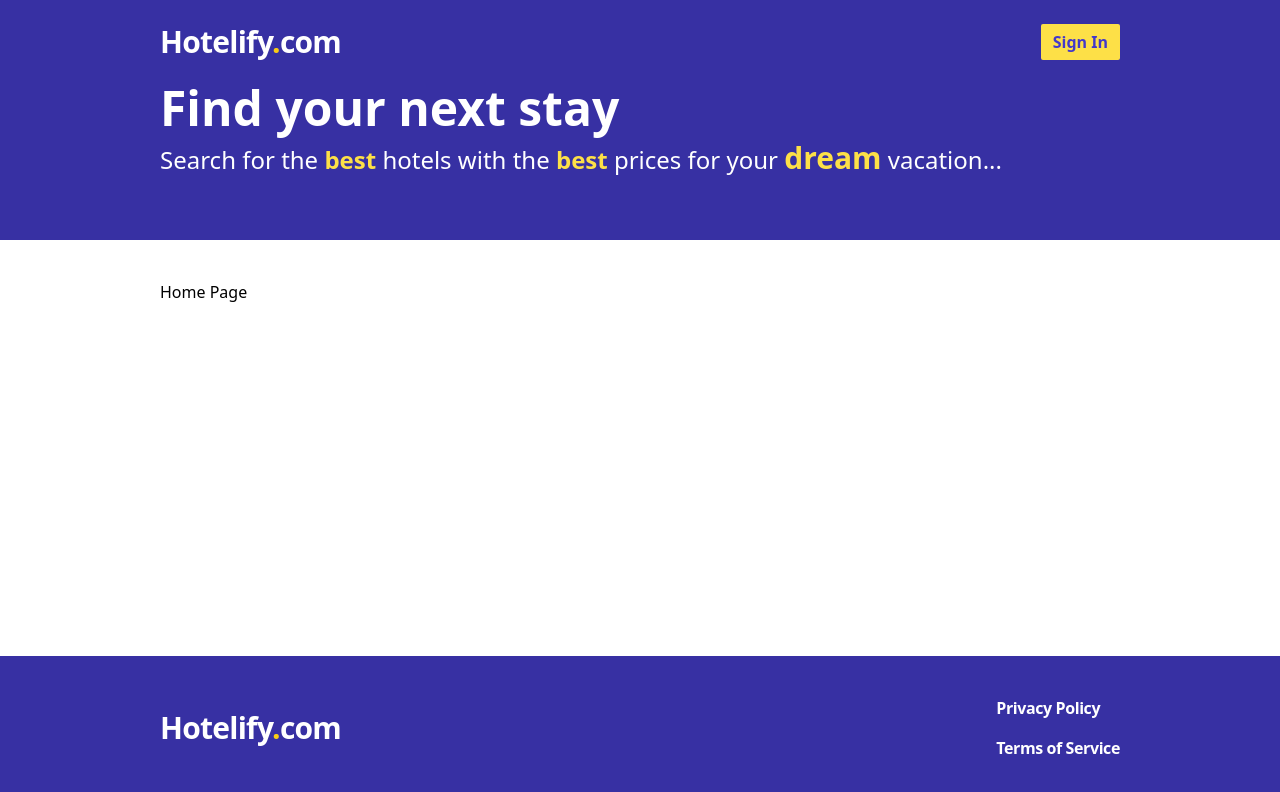
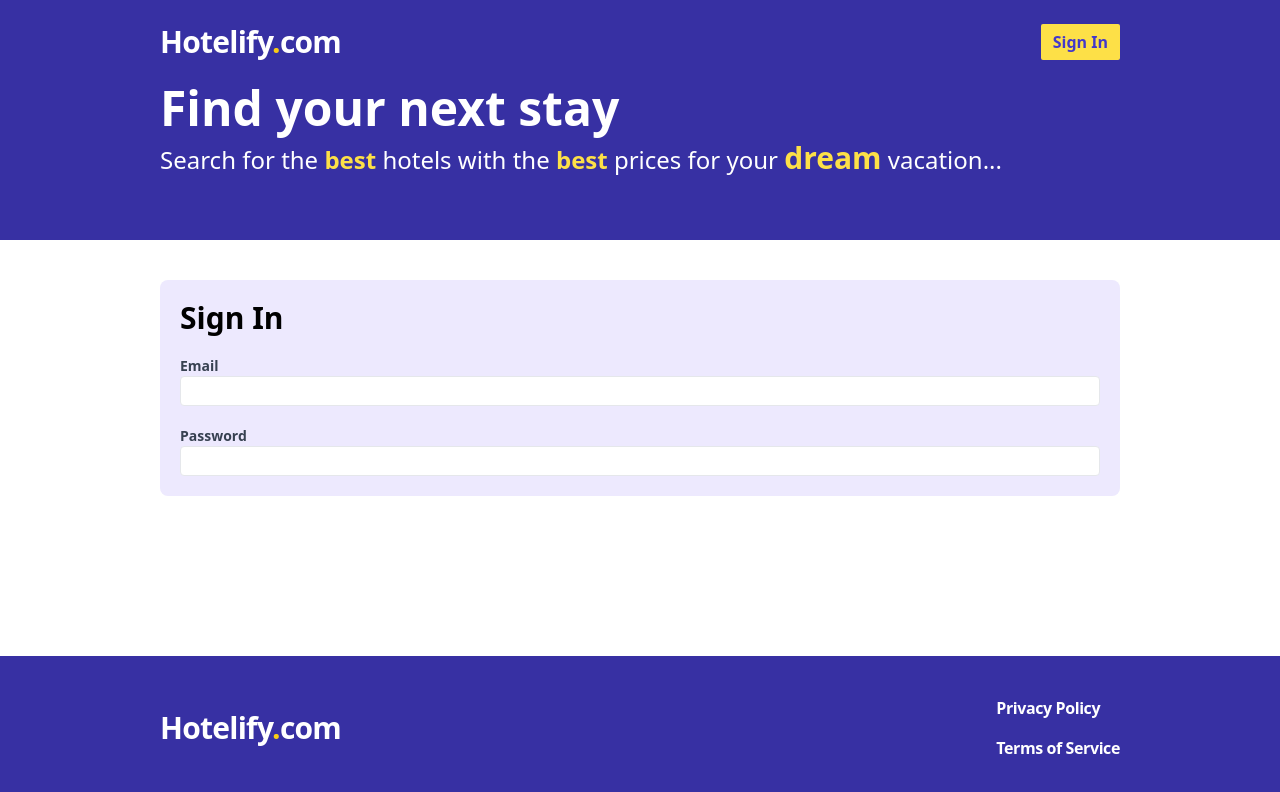
Before and after one commit to Kinshu-Learner/Hotelify, a React (Vite) app in the folder frontend/: page /sign-in in a window 1280 px wide. Before the commit this address led to /. Shown: the top 792 px of the page. Built offline with nearby package versions, Linux system fonts and the light colour scheme; no server answers.

Commit message:
Made the basic sign in page

```diff
--- a/frontend/src/App.tsx
+++ b/frontend/src/App.tsx
@@ -1,21 +1,14 @@
-import {
-  BrowserRouter,
-  Routes,
-  Route,
-  Navigate
-} from 'react-router-dom';
-import Layout from './layouts/Layout';
-import Register from './pages/Register';
+import { BrowserRouter, Routes, Route, Navigate } from "react-router-dom";
+import Layout from "./layouts/Layout";
+import Register from "./pages/Register";
+import SignIn from "./pages/SignIn";
 
 function App() {
-
   return (
     <BrowserRouter>
-
       <Routes>
-
         <Route
-          path='/'
+          path="/"
           element={
             <Layout>
               <p className="">Home Page</p>
@@ -24,7 +17,7 @@ function App() {
         />
 
         <Route
-          path='/search'
+          path="/search"
           element={
             <Layout>
               <p className="">Search Page</p>
@@ -32,18 +25,28 @@ function App() {
           }
         />
 
-        <Route path='/register' element = {
-          <Layout>
-            <Register />
-          </Layout>
-        } />
+        <Route
+          path="/register"
+          element={
+            <Layout>
+              <Register />
+            </Layout>
+          }
+        />
 
-        <Route path='*' element={<Navigate to='/' />} />
+        <Route
+          path="sign-in"
+          element={
+            <Layout>
+              <SignIn />
+            </Layout>
+          }
+        />
 
+        <Route path="*" element={<Navigate to="/" />} />
       </Routes>
-
     </BrowserRouter>
-  )
+  );
 }
 
-export default App
+export default App;
--- a/frontend/src/layouts/Layout.tsx
+++ b/frontend/src/layouts/Layout.tsx
@@ -1,19 +1,17 @@
-import Footer from '../components/Footer';
-import Header from '../components/Header';
-import Hero from '../components/Hero';
+import Footer from "../components/Footer";
+import Header from "../components/Header";
+import Hero from "../components/Hero";
 
 interface Props {
   children: React.ReactNode;
 }
 
-const Layout = ({children} : Props) => {
+const Layout = ({ children }: Props) => {
   return (
     <div className="flex flex-col min-h-screen">
       <Header />
       <Hero />
-            <div className="container mx-auto py-10 flex-1">      {/* To be tested (center)*/}
-                {children}
-            </div>
+      <div className="container mx-auto py-10 flex-1">{children}</div>
       <Footer />
     </div>
   );
--- /dev/null
+++ b/frontend/src/pages/SignIn.tsx
@@ -0,0 +1,50 @@
+import { useForm } from "react-hook-form";
+
+export type SignInFormData = {
+  email: string;
+  password: string;
+};
+
+const SignIn = () => {
+  const {
+    register,
+    formState: { errors },
+  } = useForm<SignInFormData>();
+  return (
+    <form className="flex bg-violet-100 p-5 rounded-lg flex-col gap-5">
+      <h2 className="text-3xl font-bold">Sign In</h2>
+
+      <label className="text-gray-700 text-sm font-bold flex-1">
+        Email
+        <input
+          type="email"
+          className="border rounded w-full py-1 px-2 font-normal focus:outline-none focus:border-indigo-500"
+          {...register("email", { required: "This field is required" })}
+        ></input>
+        {errors.email && (
+          <span className="text-yellow-600">{errors.email.message}</span>
+        )}
+      </label>
+
+      <label className="text-gray-700 text-sm font-bold flex-1">
+        Password
+        <input
+          type="password"
+          className="border rounded w-full py-1 px-2 font-normal focus:outline-none focus:border-indigo-500"
+          {...register("password", {
+            required: "This field is required",
+            minLength: {
+              value: 6,
+              message: "Password must be at least 6 characters long",
+            },
+          })}
+        ></input>
+        {errors.password && (
+          <span className="text-yellow-600">{errors.password.message}</span>
+        )}
+      </label>
+    </form>
+  );
+};
+
+export default SignIn;
```
Lines whose indentation alone changed are shown as unchanged.
